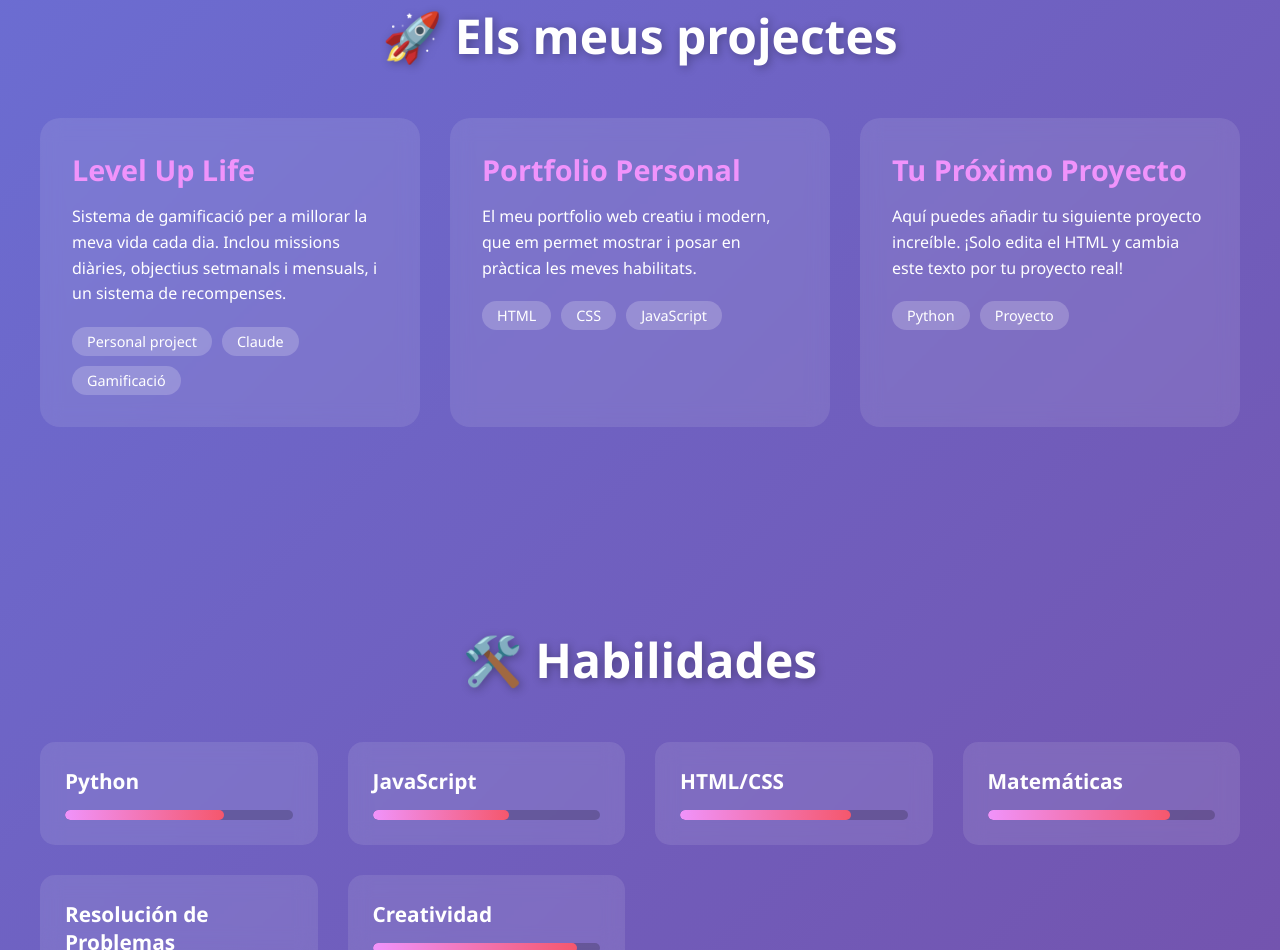
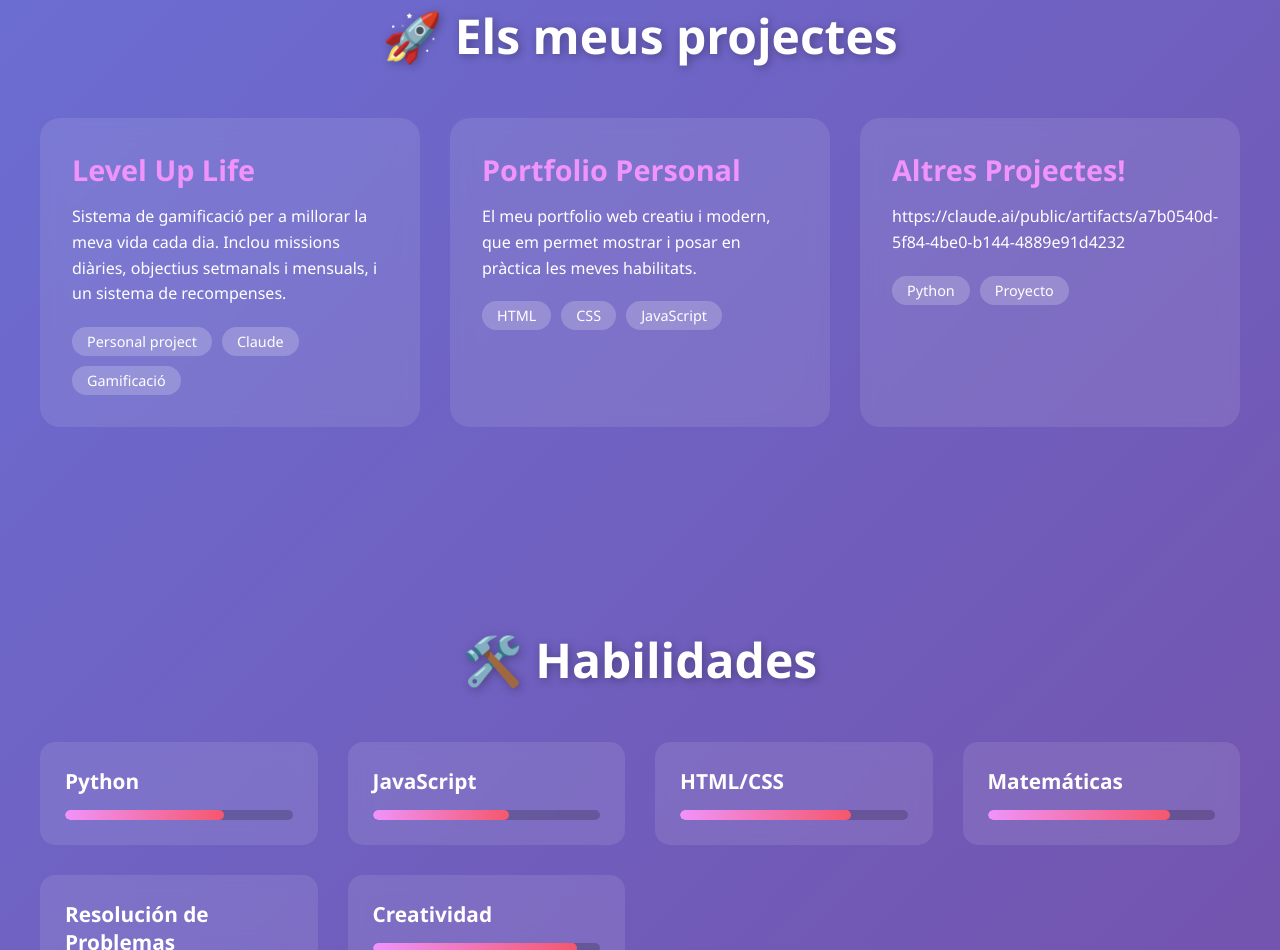
Before and after one commit to sales404/sales404.github.io, a plain HTML site: page index.html in a window 1280 px wide. Shown: the part 1579-2529 px from the top of the page. Drawn offline with Linux system fonts and the light colour scheme.

Commit message:
Update index.html

```diff
--- a/index.html
+++ b/index.html
@@ -396,10 +396,9 @@
 
                 <!-- PROYECTO 3 - EDITABLE -->
                 <div class="project-card">
-                    <h3>Tu Próximo Proyecto</h3>
+                    <h3>Altres Projectes!</h3>
                     <p>
-                        Aquí puedes añadir tu siguiente proyecto increíble. ¡Solo edita el HTML
-                        y cambia este texto por tu proyecto real!
+                        https://claude.ai/public/artifacts/a7b0540d-5f84-4be0-b144-4889e91d4232
                     </p>
                     <div class="project-tags">
                         <span class="tag">Python</span>
```
